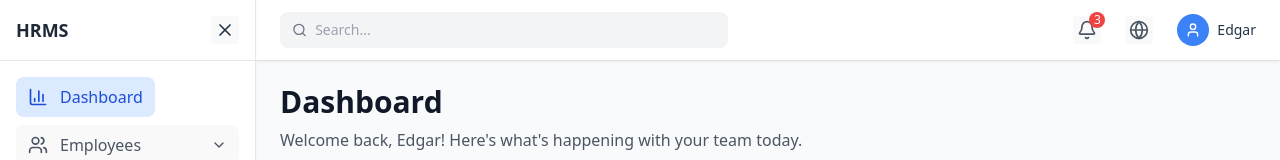
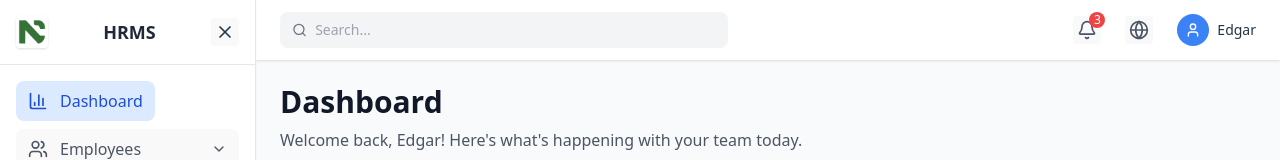
Before and after one commit to Chenanii/NC.HRMS.FE, a React (Vite) app: page /dashboard in a window 1280 px wide. Shown: the top 160 px of the page. Built offline with nearby package versions, Linux system fonts and the light colour scheme.

Commit message:
fixed dashboard

```diff
--- a/src/components/layout/Sidebar.jsx
+++ b/src/components/layout/Sidebar.jsx
@@ -1,4 +1,6 @@
 import { useState } from "react";
+import logo from "../../assets/images/logo.png";
+
 import {
   Menu,
   X,
@@ -58,12 +60,20 @@ export default function Sidebar({ sidebarOpen, setSidebarOpen, isMobile }) {
       >
         {/* Logo & Toggle */}
         <div className="flex items-center justify-between p-4 border-b">
-          <span
-            className={`text-lg font-bold text-gray-800 transition-all ${
-              sidebarOpen ? "block" : "hidden"
-            }`}
-          >
+            <img
+              src={logo}
+              alt="HRMS Logo"
+              className="w-8 h-8 rounded shadow"
+              style={{ background: "#fff" }}
+            />
+            <span
+              className={`text-lg font-bold text-gray-800 transition-all ${
+                sidebarOpen ? "block" : "hidden"
+              }`}
+            >
+
             HRMS
+
           </span>
           <button
             onClick={() => setSidebarOpen(!sidebarOpen)}
--- a/src/features/dashboard/pages/DashboardPage.jsx
+++ b/src/features/dashboard/pages/DashboardPage.jsx
@@ -280,7 +280,7 @@ function NotificationPanel() {
 
 export default function DashboardPage() {
   return (
-    <div className="max-w-7xl mx-auto">
+    <div className="max-w-9xl mx-auto">
       {/* Header */}
       <div className="mb-6 lg:mb-8">
         <h1 className="text-2xl lg:text-3xl font-bold text-gray-900 mb-2">
```
